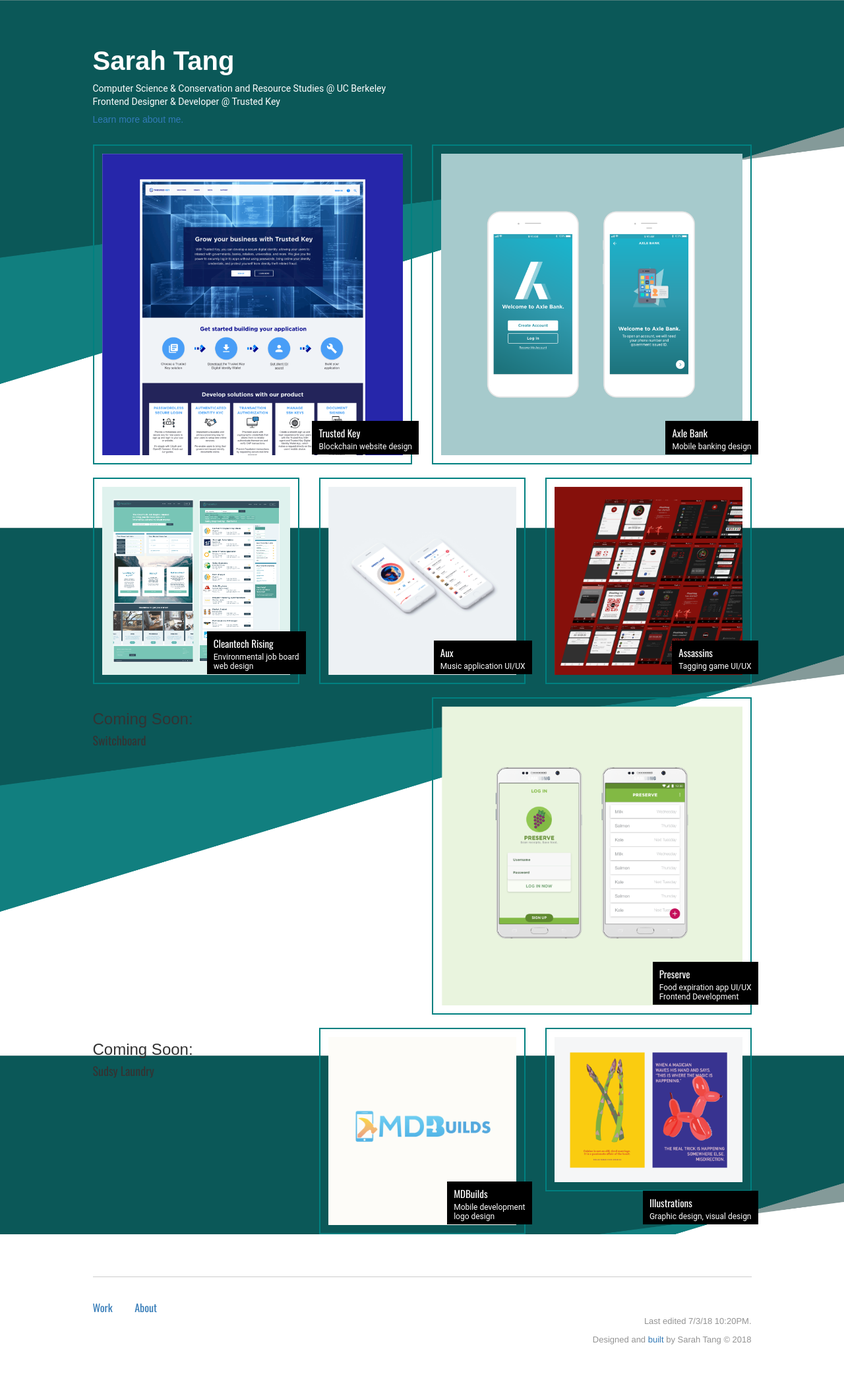
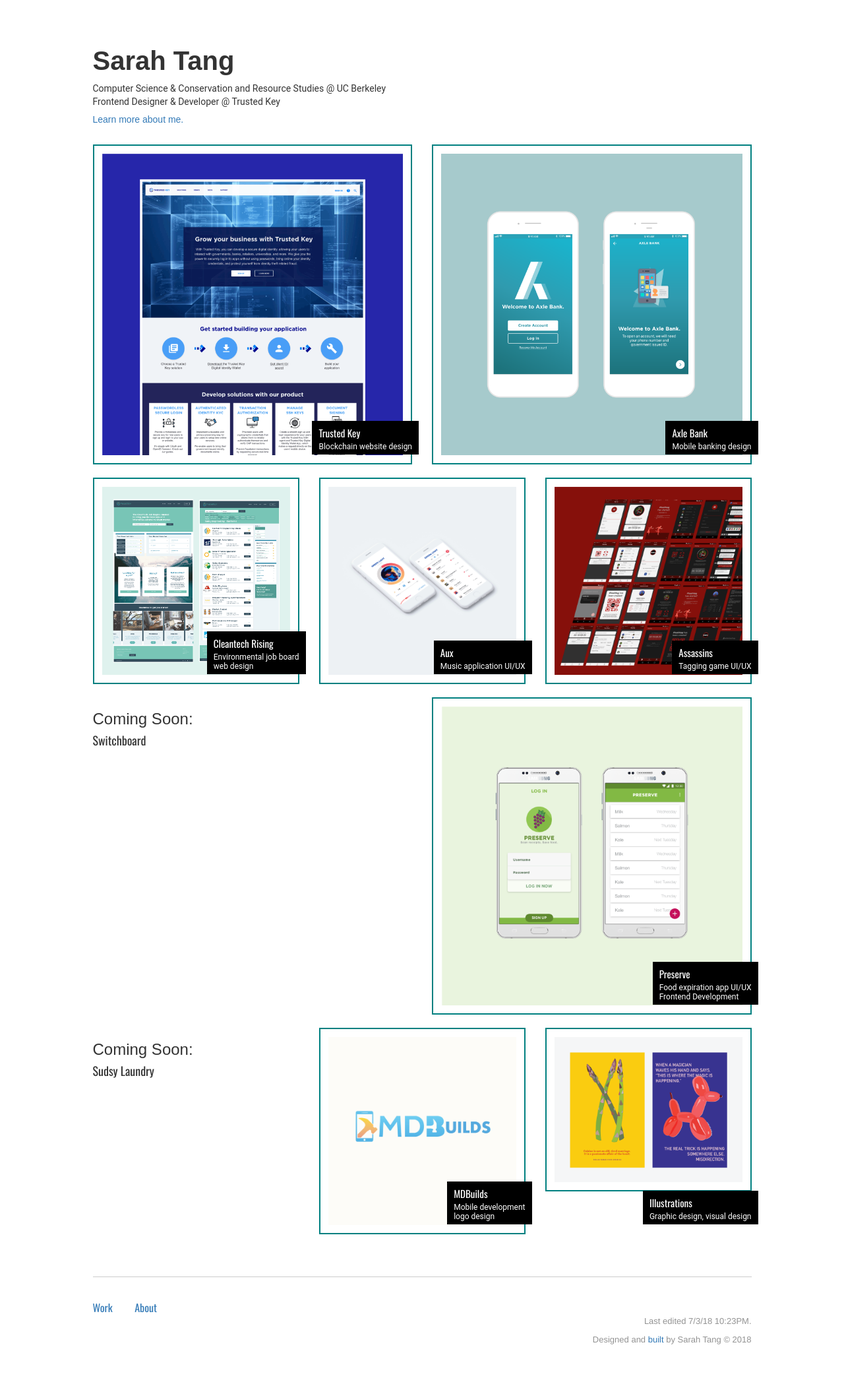
Before and after one commit to sarahtang/sarahtang.github.io, a PHP site: page / in a window 1280 px wide. Shown: the whole page at 66% size. Run offline with PHP 8.4, Linux system fonts and the light colour scheme; some web fonts are replaced.

Commit message:
Revert - no parallax

```diff
--- a/index.html
+++ b/index.html
@@ -57,7 +57,7 @@
 
 <body>
 	<!-- Parallax -->
-	<div class="parallax">
+	<!-- <div class="parallax"> -->
 	<!-- Outside container = full screen -->
 
 	<div class="container">
@@ -227,7 +227,7 @@
 
 	</div> <!-- Close Container -->
 
-	</div> <!-- Close parallax -->
+	<!-- </div> Close parallax -->
 
 <!-- JS -->
 <!-- https://getbootstrap.com/docs/4.1/getting-started/introduction/ -->
@@ -254,7 +254,7 @@
 			</span>
 		</div>
 
-		<p>Last edited 7/3/18 10:20PM.</p>
+		<p>Last edited 7/3/18 10:23PM.</p>
 
 		<p> Designed and <a href="https://github.com/sarahtang/sarahtang.github.io">built</a> by Sarah Tang © 2018 </p>
 		<!-- https://github.com/sarahtang/sarahtang.github.io -->
--- a/main.css
+++ b/main.css
@@ -11,7 +11,7 @@
 @import url('https://fonts.googleapis.com/css?family=Oswald');
 
 body {
-    background-color: white;
+    /*background-color: white;*/
     font-size: 14px;
     line-height: 18px;
     margin-left: 0;
@@ -102,12 +102,12 @@
 #intro h2 {
   font-weight: 600;
   font-size: 40px;
-  color: white;
+  /*color: white;*/
 }
 
 #intro p {
   font-family: 'Roboto', sans-serif !important;
-  color: white;
+  /*color: white;*/
 }
 
 /*--------------------------------------------------------------
```
